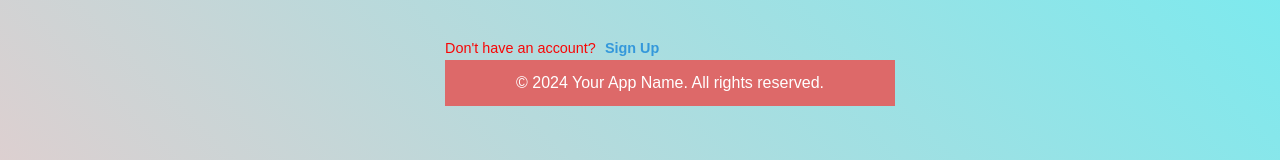
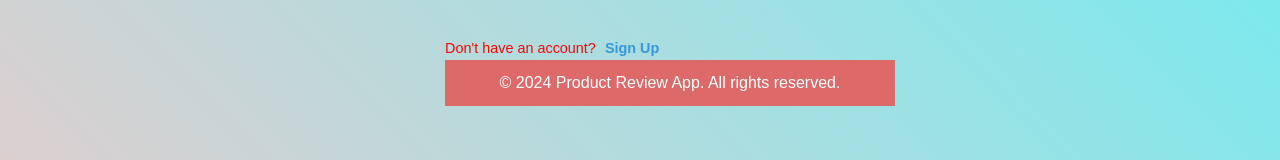
Before and after one commit to mercygsk/salesapp, a React (Vite) app: page / in a window 1280 px wide. Shown: the part 538-698 px from the top of the page. Built offline with nearby package versions, Linux system fonts and the light colour scheme.

Commit message:
footer update

```diff
--- a/src/components/Footer/Footer.jsx
+++ b/src/components/Footer/Footer.jsx
@@ -6,7 +6,7 @@ import styles from './Footer.module.css';
 function Footer() {
   return (
     <footer className={styles.footer}>
-      <p>&copy; 2024 Your App Name. All rights reserved.</p>
+      <p>&copy; 2024 Product Review App. All rights reserved.</p>
     </footer>
   );
 }
```
